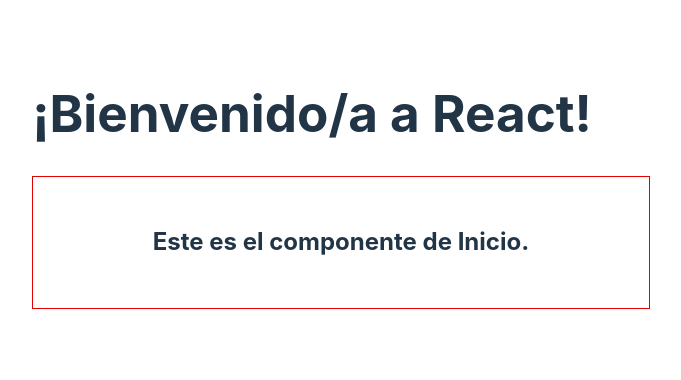
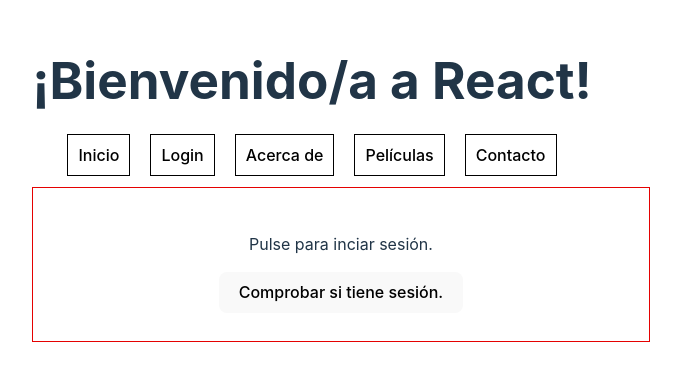
Before and after one commit to Jucagovi/DWC_React_24, a React (Vite) app: page / in a window 1280 px wide. Shown: the part 220-600 px from the top of the page, without its empty margins (328-1009 px from the left). Built offline with nearby package versions, Linux system fonts and the light colour scheme.

Commit message:
UT03 Rutas - Cambios código en clase

```diff
--- a/src/App.jsx
+++ b/src/App.jsx
@@ -4,6 +4,11 @@
 import Inicio from "./componentes/UT03/rutas/Inicio.jsx";
 import AcercaDe from "./componentes/UT03/rutas/AcercaDe.jsx";
 import Error from "./componentes/UT03/rutas/Error.jsx";
+import Peliculas from "./Practica 2.08/componentes/Peliculas.jsx";
+import listado from "./Practica 2.08/objetos/peliculas.json";
+import Menu from "./componentes/UT03/rutas/Menu.jsx";
+import Contacto from "./componentes/UT03/rutas/Contacto.jsx";
+import Login from "./componentes/UT03/rutas/Login.jsx";
 
 /******************** Rutas en React con react-router-dom
  * Componentes implicados
@@ -24,19 +29,23 @@
 
 function App() {
   // Variable para rutas condicionadas.
-  const valorCualquiera = true;
+  const valorCualquiera = false;
   return (
     <>
-      <BrowserRouter>
       <h1>¡Bienvenido/a a React!</h1>
+      <Menu />
       <Contenedor>
         <Routes>
-            <Route path='/' element={<Inicio />} />
+          <Route path='/' element={<Login />} />
           <Route path='/acerca-de' element={<AcercaDe />} />
+          <Route
+            path='/peliculas'
+            element={<Peliculas listado={listado.peliculas} />}
+          />
+          <Route path='/feo' element={<Contacto />} />
           <Route path='*' element={<Error />} />
         </Routes>
       </Contenedor>
-      </BrowserRouter>
     </>
   );
 }
--- /dev/null
+++ b/src/componentes/UT03/rutas/Login.jsx
@@ -0,0 +1,21 @@
+import React from "react";
+import { useNavigate } from "react-router-dom";
+
+const Login = () => {
+  const permiso = false;
+  const navegar = useNavigate();
+  return (
+    <>
+      <p>Pulse para inciar sesión.</p>
+      <button
+        onClick={() => {
+          permiso ? navegar("/peliculas") : navegar("/no-tines-permiso");
+        }}
+      >
+        Comprobar si tiene sesión.
+      </button>
+    </>
+  );
+};
+
+export default Login;
--- a/src/componentes/UT03/rutas/Menu.css
+++ b/src/componentes/UT03/rutas/Menu.css
@@ -2,13 +2,13 @@
     display: inline;
     margin: 10px;
     padding: 10px;
-    border: solid white 1px;
-    color: white;
+    border: solid rgb(0, 0, 0) 1px;
+    color: rgb(0, 0, 0);
 }
 
 .menu-elemento:hover {
-    background-color: white;
-    color:black;
+    background-color: rgb(0, 0, 0);
+    color:rgb(255, 255, 255);
     cursor: pointer;
 }
 
--- a/src/componentes/UT03/rutas/Menu.jsx
+++ b/src/componentes/UT03/rutas/Menu.jsx
@@ -1,14 +1,27 @@
 import React from "react";
 import { Link } from "react-router-dom";
+import "./Menu.css";
 
 const Menu = () => {
   return (
     // ¿Estilo a los enlaces?
     <>
       <nav>
-        <Link to='/'>Inicio</Link>
-        <Link to='/login'>Login</Link>
-        <Link to='/acerca-de'>Acerca de</Link>
+        <Link className='menu-elemento' to='/'>
+          Inicio
+        </Link>
+        <Link className='menu-elemento' to='/login'>
+          Login
+        </Link>
+        <Link className='menu-elemento' to='/acerca-de'>
+          Acerca de
+        </Link>
+        <Link className='menu-elemento' to='/peliculas'>
+          Películas
+        </Link>
+        <Link className='menu-elemento' to='/feo'>
+          Contacto
+        </Link>
       </nav>
     </>
   );
--- a/src/componentes/UT03/useRef/Listado.jsx
+++ b/src/componentes/UT03/useRef/Listado.jsx
@@ -36,7 +36,8 @@
             Borrar listado
           </button>
         </p>
-        <ul ref={listadoRef}>
+        <ul ref={li
+          stadoRef}>
           <li>Este es el elemento inicial.</li>
         </ul>
       </div>
--- a/src/main.jsx
+++ b/src/main.jsx
@@ -1,10 +1,13 @@
-import { StrictMode } from 'react'
-import { createRoot } from 'react-dom/client'
-import App from './App.jsx'
-import './index.css'
+import { StrictMode } from "react";
+import { createRoot } from "react-dom/client";
+import App from "./App.jsx";
+import "./index.css";
+import { BrowserRouter } from "react-router-dom";
 
-createRoot(document.getElementById('root')).render(
+createRoot(document.getElementById("root")).render(
   <StrictMode>
-    <App />
-  </StrictMode>,
-)
+    <BrowserRouter>
+      <App />
+    </BrowserRouter>
+  </StrictMode>
+);
```
Lines whose indentation alone changed are shown as unchanged.
